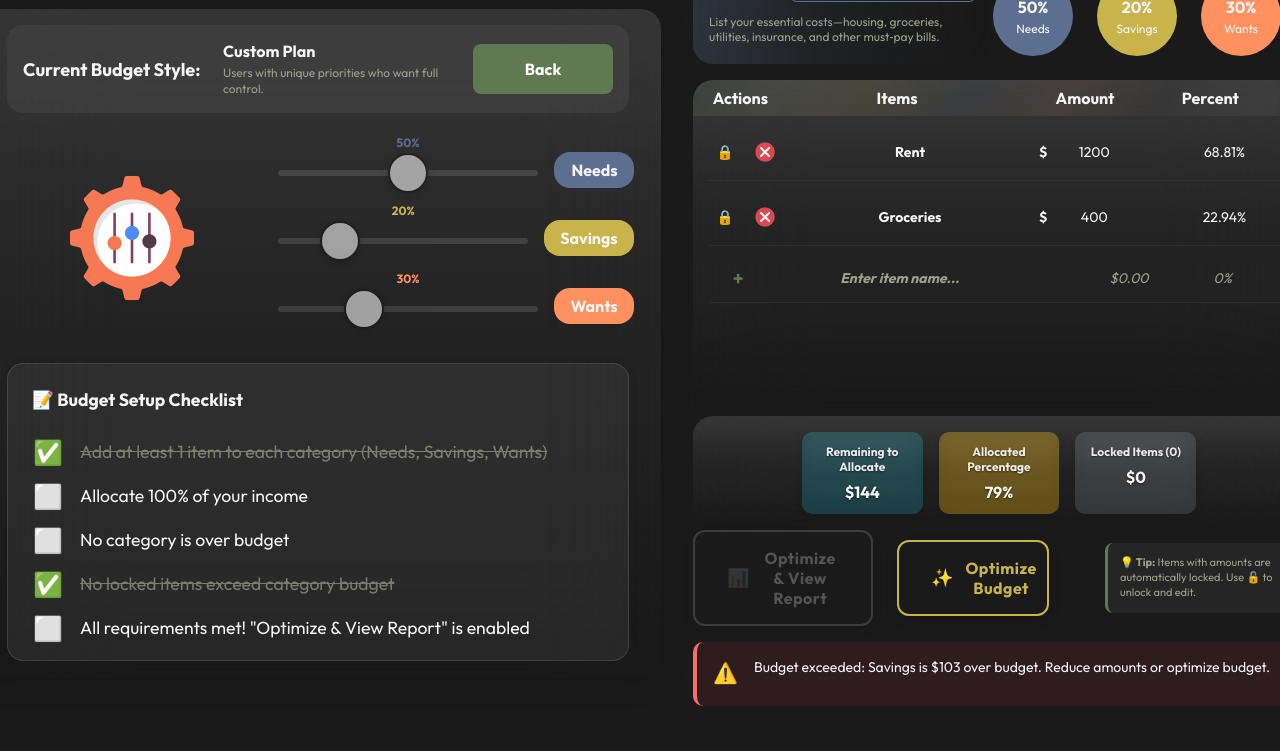
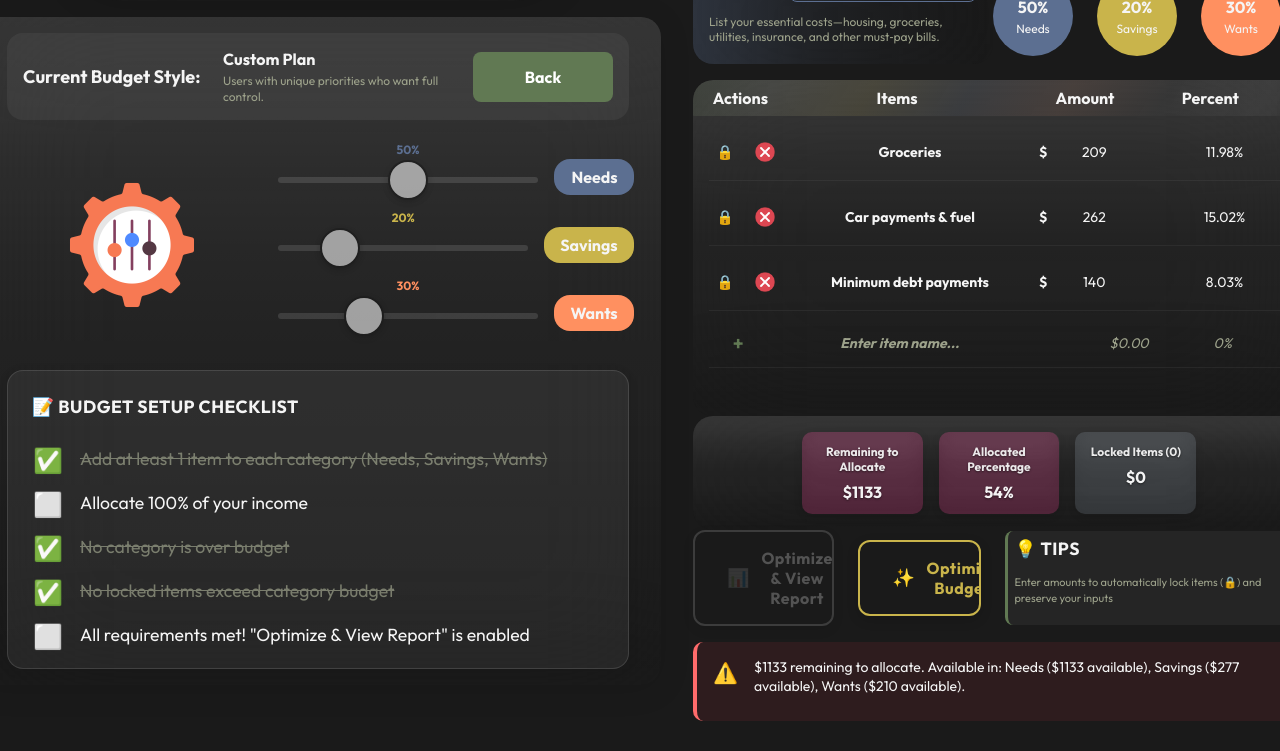
Before and after one commit to CloueM/Wallocate_Project, a React (Vite) app: page / in a window 1280 px wide. Shown: the part 2200-2951 px from the top of the page. Built offline with nearby package versions, Linux system fonts and the light colour scheme.

Commit message:
Fix tips container

```diff
--- a/src/App.jsx
+++ b/src/App.jsx
@@ -23,13 +23,21 @@ const App = () => {
   });
   const [income, setIncome] = useState('3489');
   const [budgetItems, setBudgetItems] = useState([
-    // Example data to show connection is working
-    { id: 1, name: 'Rent', amount: 1200, percentage: 0, category: 'needs' },
-    { id: 2, name: 'Groceries', amount: 400, percentage: 0, category: 'needs' },
-    { id: 3, name: 'Emergency Fund', amount: 500, percentage: 0, category: 'savings' },
-    { id: 4, name: '401k', amount: 300, percentage: 0, category: 'savings' },
-    { id: 5, name: 'Entertainment', amount: 200, percentage: 0, category: 'wants' },
-    { id: 6, name: 'Dining Out', amount: 150, percentage: 0, category: 'wants' }
+    // Default Needs items
+    { id: 1, name: 'Groceries', amount: 209, percentage: 0, category: 'needs' }, // 6%
+    { id: 2, name: 'Car payments & fuel', amount: 262, percentage: 0, category: 'needs' }, // 7.5%
+    { id: 3, name: 'Minimum debt payments', amount: 140, percentage: 0, category: 'needs' }, // 4%
+
+    // Default Savings items
+    { id: 4, name: 'Emergency fund (3–6 months of expenses)', amount: 140, percentage: 0, category: 'savings' }, // 4%
+    { id: 5, name: 'Retirement savings (RRSP, TFSA)', amount: 140, percentage: 0, category: 'savings' }, // 4%
+    { id: 6, name: 'Investing (stocks, ETFs, mutual funds)', amount: 140, percentage: 0, category: 'savings' }, // 4%
+
+    // Default Wants items
+    { id: 7, name: 'Dining out / takeout', amount: 209, percentage: 0, category: 'wants' }, // 6%
+    { id: 8, name: 'Entertainment', amount: 209, percentage: 0, category: 'wants' }, // 6%
+    { id: 9, name: 'Shopping for non-essentials', amount: 209, percentage: 0, category: 'wants' }, // 6%
+    { id: 10, name: 'Subscriptions', amount: 209, percentage: 0, category: 'wants' } // 6%
   ]);
 
   return (
--- a/src/components/BudgetItemsSection.tsx
+++ b/src/components/BudgetItemsSection.tsx
@@ -1,5 +1,6 @@
 import React, { useState, useEffect } from 'react';
 import { useBudgetItemsSectionLogic } from '../scripts/budgetItemsSectionLogic';
+import TipsBanner from './TipsBanner';
 import '../styles/BudgetItemsSection.css';
 
 interface BudgetItem {
@@ -786,10 +787,8 @@ const BudgetItemsSection: React.FC<BudgetItemsSectionProps> = (props) => {
                 <span className="btn-icon">✨</span>
                 <span className="btn-text">Optimize Budget</span>
               </button>
-              {/* allocation-tip-note moved here */}
-              <div className="allocation-tip-note">
-                <strong>💡 Tip:</strong> Items with amounts are automatically locked. Use 🔓 to unlock and edit.
-              </div>
+              {/* Tips banner with rotating advice */}
+              <TipsBanner />
             </div>
           </div>
           {/* Budget warning now as a new row below budget-actions */}
--- /dev/null
+++ b/src/components/TipsBanner.tsx
@@ -0,0 +1,20 @@
+import React from 'react';
+import { useTipsBannerLogic } from '../scripts/tipsBannerLogic.ts';
+import '../styles/TipsBanner.css';
+
+const TipsBanner: React.FC = () => {
+  const { currentTip, isVisible } = useTipsBannerLogic();
+
+  return (
+    <div className={`tips-banner ${isVisible ? 'tip-visible' : 'tip-fade'}`}>
+      <div className="tip-content">
+        <span className="tip-title">💡 Tips</span>
+        <div className="tip-text-container">
+          <span className="tip-text">{currentTip.text}</span>
+        </div>
+      </div>
+    </div>
+  );
+};
+
+export default TipsBanner;
--- /dev/null
+++ b/src/scripts/tipsBannerLogic.ts
@@ -0,0 +1,61 @@
+import { useState, useEffect } from 'react';
+
+interface Tip {
+  id: number;
+  text: string;
+}
+
+const tips: Tip[] = [
+  {
+    id: 1,
+    text: "Click colored circles (Needs/Savings/Wants) to switch between categories"
+  },
+  {
+    id: 2,
+    text: "Enter amounts to automatically lock items (🔒) and preserve your inputs"
+  },
+  {
+    id: 3,
+    text: "Use 🔓 to unlock and edit locked items when you need to make changes"
+  },
+  {
+    id: 4,
+    text: "\"Optimize Budget\" redistributes remaining funds across all unlocked items"
+  },
+  {
+    id: 5,
+    text: "Complete all categories at 100% allocation to view your detailed report"
+  },
+  {
+    id: 6,
+    text: "Add new items by clicking the \"+\" row at the bottom of each category"
+  },
+  {
+    id: 7,
+    text: "Delete items using the ✕ button, or lock them to prevent accidental changes"
+  }
+];
+
+export const useTipsBannerLogic = () => {
+  const [currentTipIndex, setCurrentTipIndex] = useState(0);
+  const [isVisible, setIsVisible] = useState(true);
+
+  useEffect(() => {
+    const interval = setInterval(() => {
+      setIsVisible(false);
+
+      setTimeout(() => {
+        setCurrentTipIndex((prevIndex) => (prevIndex + 1) % tips.length);
+        setIsVisible(true);
+      }, 500);
+
+    }, 5000);
+
+    return () => clearInterval(interval);
+  }, []);
+
+  return {
+    currentTip: tips[currentTipIndex],
+    isVisible
+  };
+};
--- a/src/styles/BudgetItemsSection.css
+++ b/src/styles/BudgetItemsSection.css
@@ -1113,18 +1113,7 @@
   transition: all 0.2s ease;
 }
 
-.allocation-tip-note {
-  font-size: 11px;
-  color: var(--secondary-color);
-  font-family: 'Outfit', sans-serif;
-  line-height: 1.4;
-  padding: 0.75rem;
-  background: rgba(255, 255, 255, 0.05);
-  border-radius: 8px;
-  border-left: 3px solid var(--primary-color);
-  max-width: 200px;
-  flex-shrink: 0;
-}
+/* Old allocation-tip-note styles removed - now using TipsBanner component */
 
 .interactive-guide {
   background: rgba(255, 255, 255, 0.08);
--- /dev/null
+++ b/src/styles/TipsBanner.css
@@ -0,0 +1,51 @@
+/* Tips Banner Styles */
+.tips-banner {
+  padding: 0.4rem;
+  background: rgba(255, 255, 255, 0.05);
+  border-radius: 8px;
+  border-left: 3px solid var(--primary-color);
+  max-width: 300px;
+  flex-shrink: 0;
+  transition: opacity 0.5s ease-in-out;
+}
+
+.tip-content {
+  display: flex;
+  align-items: flex-start;
+}
+
+.tip-title {
+  font-size: 16px;
+  flex-shrink: 0;
+  align-self: flex-start;
+  font-size: 12px;
+  color: var(--primary-color);
+  font-family: 'Outfit', sans-serif;
+  font-weight: 600;
+  text-transform: uppercase;
+  letter-spacing: 0.5px;
+  flex-shrink: 0;
+  align-self: flex-start;
+}
+
+.tip-text-container {
+  display: flex;
+  flex-direction: column;
+}
+
+.tip-text {
+  font-size: 11px;
+  color: var(--secondary-color);
+  font-family: 'Outfit', sans-serif;
+  line-height: 1.5;
+  font-weight: 400;
+}
+
+/* Fade animation states */
+.tip-visible {
+  opacity: 1;
+}
+
+.tip-fade {
+  opacity: 0;
+}
```
